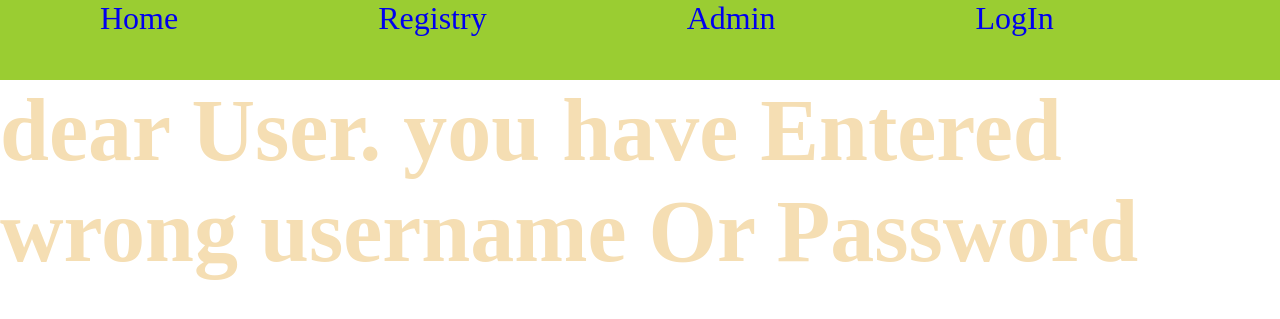
After one commit to Nuwanda-1998/Django_Basic_Ecommerce, a Django app: page /basic_app/login_failed/ in a window 1280 px wide. The commit adds this page. Shown: the top 319 px of the page. Run offline with Django 3.2, Linux system fonts and the light colour scheme.

Commit message:
User_Registration_Login_LogOut

```diff
--- a/basic_app/urls.py
+++ b/basic_app/urls.py
@@ -5,4 +5,7 @@ app_name = 'basic_app'
 
 urlpatterns = [
     url(r'^registring/', views.registration, name='register_page'),
+    url(r'^login_page/', views.Login_View, name='login'),
+    url(r'^logout_page/', views.LogOut_View, name='logout'),
+    url(r'^login_failed/', views.Invalid_p.as_view(), name='Invalid'),
 ]
--- a/basic_app/views.py
+++ b/basic_app/views.py
@@ -1,5 +1,6 @@
 from django.shortcuts import render
 from .forms import UserForm, UserProfileInfoForm
+from django.shortcuts import redirect
 
 
 from django.contrib.auth import login, logout, authenticate
@@ -16,6 +17,10 @@ class Index(TemplateView):
     template_name = 'index.html'
 
 
+class Invalid_p(TemplateView):
+   template_name = 'invalid_page.html'
+
+
 
 
 def registration(request):
@@ -28,6 +33,7 @@ def registration(request):
         if user_form.is_valid() and user_profile.is_valid():
             user = user_form.save()
             user.set_password(user.password)
+            user.save()
 
             profile = user_profile.save(commit= False)
             profile.user = user
@@ -42,3 +48,26 @@ def registration(request):
         user_profile = UserProfileInfoForm()
 
     return render(request, 'registration.html', context={'registerd':registerd, 'user_form':user_form, 'user_profile':user_profile})
+
+
+def Login_View(request):
+    if request.method == 'POST':
+        username = request.POST.get('username')
+        password = request.POST.get('password')
+        user = authenticate(username=username, password=password)
+        print(user)
+        print('username: {}, password: {}'.format(username, password))
+        if user is not None and user.is_active:
+            login(request, user)
+            return HttpResponseRedirect(reverse('Index_page'))
+            # return HttpResponseRedirect('/basic_app/login_page/')
+        else:
+            return HttpResponseRedirect(reverse('basic_app:Invalid'))
+            # return redirect('/basic_app/login_failed/')  it worked
+    else:
+        return render(request, 'basic_app/login.html')
+
+@login_required
+def LogOut_View(request):
+    logout(request)
+    return HttpResponseRedirect(reverse('Index_page'))
--- a/statics/css/style.css
+++ b/statics/css/style.css
@@ -13,6 +13,7 @@ nav {
 li{
     float: left;
     margin: 0 100px;
+    list-style: none;
 }
 a{
     text-decoration: none;
--- a/templates/index.html
+++ b/templates/index.html
@@ -13,11 +13,20 @@
         <li><a href="{% url 'Index_page' %}">Home</a></li>
         <li><a href="{% url 'basic_app:register_page' %}">Registry</a></li>
         <li><a href="{% url 'admin:index' %}">Admin</a></li>
+        {% if request.user.is_authenticated %}
+        <li><a href="{% url 'basic_app:logout' %}">LogOut</a></li>
+        {% else %}
+        <li><a href="{% url 'basic_app:login' %}">LogIn</a></li>
+        {% endif %}
     </ul>
     </nav>
     {% block body-block %}
+    {% if request.user.is_authenticated %}
+        <h1>Now You Are Signed In Dear {{ request.user.username  }}</h1>
+        {% else %}
     <h1>Welcome To The Product Registry Page</h1>
     <h3>If You Have Accont Please LogIn, If Not Create <a href="{% url 'basic_app:register_page' %}">One</a></h3>
+    {% endif %}
     {% endblock  %}
 
 
--- /dev/null
+++ b/templates/invalid_page.html
@@ -0,0 +1,5 @@
+<!DOCTYPE html>
+{% extends 'index.html' %}
+{% block body-block %}
+    <h1>dear User. you have Entered wrong username Or Password</h1>
+{% endblock  %}
```
Also changed, not shown: Crud_E_Project/settings.py (+8 -0 lines), basic_app/templates/basic_app/login.html (added, +32 -0 lines), db.sqlite3.
